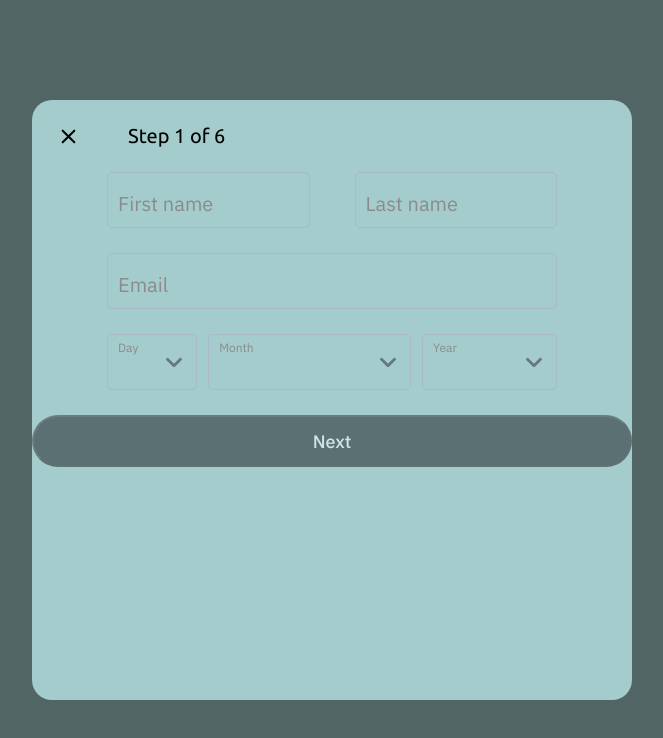
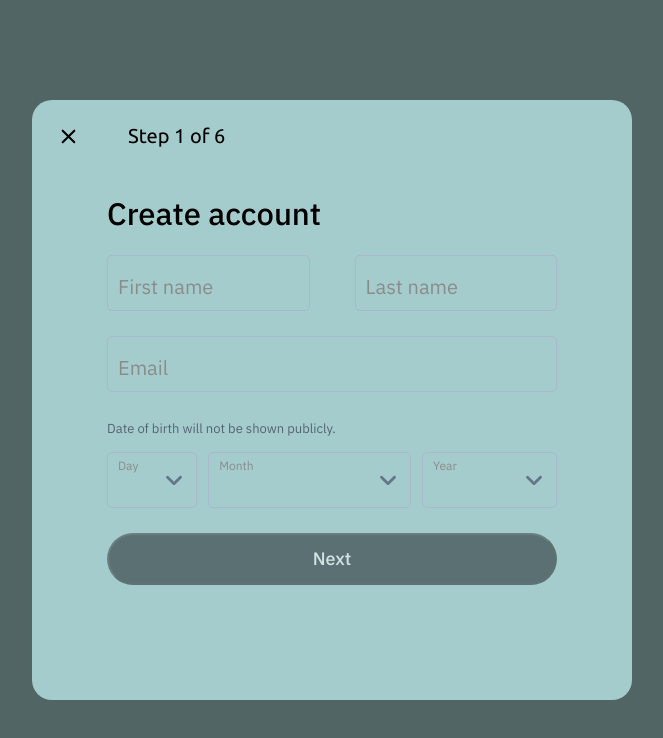
Before and after one commit to Kribbz0r/TwitterFrontend, a React (Create React App) app: page / in a window 1280 px wide. Shown: the top 738 px of the page, without its empty margins (308-971 px from the left). Built offline with nearby package versions, Linux system fonts and the light colour scheme.

Commit message:
edits styling of form one to be more in line with the twitter look

```diff
--- a/src/components/validatedInput/ValidatedTextInput.tsx
+++ b/src/components/validatedInput/ValidatedTextInput.tsx
@@ -9,10 +9,11 @@ interface ValidatedTextInputProps {
     name: string;
     label: string;
     changeValue(e: React.ChangeEvent<HTMLInputElement>): void;
+    attributes?: Record<string, string | number | boolean>
     data?: string;
 }
 
-export const ValidatedTextInput: React.FC<ValidatedTextInputProps> = ({ valid, name, label, changeValue, data }) => {
+export const ValidatedTextInput: React.FC<ValidatedTextInputProps> = ({ valid, name, label, changeValue, attributes, data }) => {
 
     const [value, setValue] = useState<string>(data ? data : "");
     const [borderActive, setBorderActive] = useState<boolean>(false);
@@ -52,8 +53,13 @@ export const ValidatedTextInput: React.FC<ValidatedTextInputProps> = ({ valid, n
                     onFocus={focus}
                     onBlur={focus}
                     onChange={update}
+                    {...attributes}
                     value={data}
                 />
+                {attributes && attributes.maxLength && (borderActive || !valid) ?
+                    <span className="validatedInputRemainingLenght">{value.length}/{attributes.maxLength}</span>
+                    : <></>
+                }
             </StyledInputBox>
 
         </div>
--- a/src/components/validatedInput/validatedInput.css
+++ b/src/components/validatedInput/validatedInput.css
@@ -27,3 +27,11 @@
     -moz-appearance: none;
     width: 100%;
 }
+
+.validatedInputRemainingLenght {
+    position: absolute;
+    top: 5px;
+    right: 10px;
+    font-weight: 500;
+    color: #657786;
+}
--- a/src/features/register/components/registerModal/forms/FormOne.tsx
+++ b/src/features/register/components/registerModal/forms/FormOne.tsx
@@ -7,13 +7,6 @@ import { RegisterDateInput } from '../registerDateInput/RegisterDateInput';
 import { RegisterNameInputs } from '../registerNameInput/RegisterNameInputs';
 import { RegisterEmailInput } from '../registerEmailInput/RegisterEmailInput';
 import { StyledNextBtn } from '../../registrationNextBtn/RegisterNextBtn';
-
-interface FormOneState {
-    firstName: string;
-    lastName: string;
-    email: string;
-    dateOfBirth: string;
-}
 
 
 export const FormOne: React.FC = () => {
@@ -40,8 +33,12 @@ export const FormOne: React.FC = () => {
     return (
         <div className='registerStepOneContainer'>
             <div className='registerStepOneContent'>
+                <h1 className='registerStepOneHeader'>Create account</h1>
                 <RegisterNameInputs firstName={registerState.firstName} lastName={registerState.lastName} />
                 <RegisterEmailInput email={registerState.email} />
+                <div className='registerStepOneAgeInformation'>
+                    <span className='registerStepOneDateOfBirthText'>Date of birth will not be shown publicly.</span>
+                </div>
                 <RegisterDateInput date={registerState.dateOfBirth} />
             </div>
             <StyledNextBtn disabled={!btnActive} color={"black"} active={btnActive} onClick={nextPage}>
--- a/src/features/register/components/registerModal/forms/formOne.css
+++ b/src/features/register/components/registerModal/forms/formOne.css
@@ -15,3 +15,21 @@
     justify-content: center;
     align-items: center;
 }
+
+.registerStepOneHeader {
+    width: 100%;
+    font-size: 31px;
+    font-weight: 500;
+}
+
+.registerStepOneAgeInformation {
+    height: fit-content;
+    margin-bottom: 15px;
+    width: 100%;
+}
+
+.registerStepOneDateOfBirthText {
+    font-size: 13px;
+    color: #536471;
+    font-weight: 400;
+}
--- a/src/features/register/components/registerModal/registerNameInput/RegisterNameInputs.tsx
+++ b/src/features/register/components/registerModal/registerNameInput/RegisterNameInputs.tsx
@@ -44,11 +44,25 @@ export const RegisterNameInputs: React.FC<RegisterNameInputProps> = ({ firstName
     return (
         <div className='registerNameInput'>
             <div className='registerNameContent'>
-                <ValidatedTextInput valid={fisrtNameValid} name={'firstName'} label={'First name'} changeValue={updateName} data={firstName} />
+                <ValidatedTextInput valid={fisrtNameValid}
+                    name={'firstName'}
+                    label={'First name'}
+                    changeValue={updateName}
+                    attributes={{
+                        maxLength: 50
+                    }}
+                    data={firstName} />
                 {fisrtNameValid ? <></> : <span className='registerNameError'>What is your name?</span>}
             </div>
             <div className='registerNameContent'>
-                <ValidatedTextInput valid={lastNameValid} name={'lastName'} label={'Last name'} changeValue={updateName} data={lastName} />
+                <ValidatedTextInput valid={lastNameValid}
+                    name={'lastName'}
+                    label={'Last name'}
+                    changeValue={updateName}
+                    attributes={{
+                        maxLength: 50
+                    }}
+                    data={lastName} />
                 {lastNameValid ? <></> : <span className='registerNameError'>What is your name?</span>}
 
             </div>
--- a/src/features/register/components/registrationNextBtn/RegisterNextBtn.tsx
+++ b/src/features/register/components/registrationNextBtn/RegisterNextBtn.tsx
@@ -2,7 +2,7 @@ import styled from "styled-components";
 import { StyledNextBtnProps } from "../../../utils/GlogalInterfaces";
 
 export const StyledNextBtn = styled.button<StyledNextBtnProps>`
-width: 100%;
+width: 75%;
 height: 52px;
 color: white;
 font-size: 18px;
```
